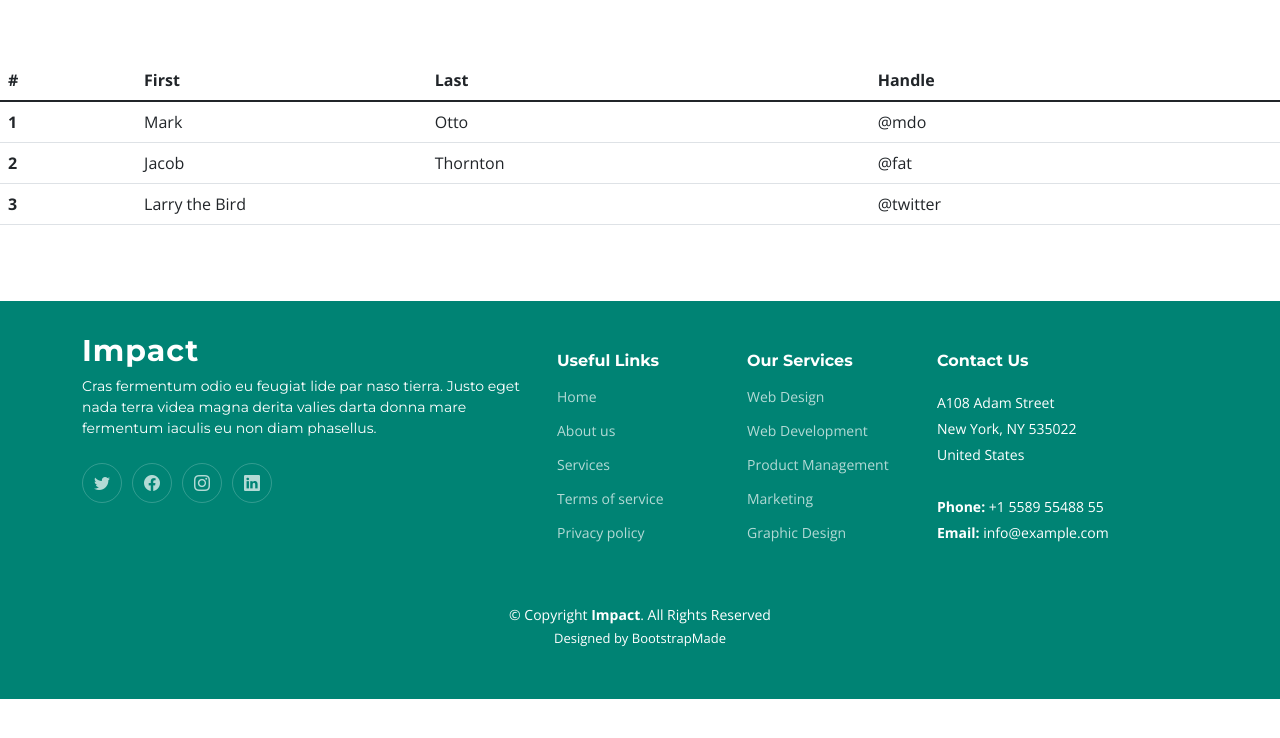
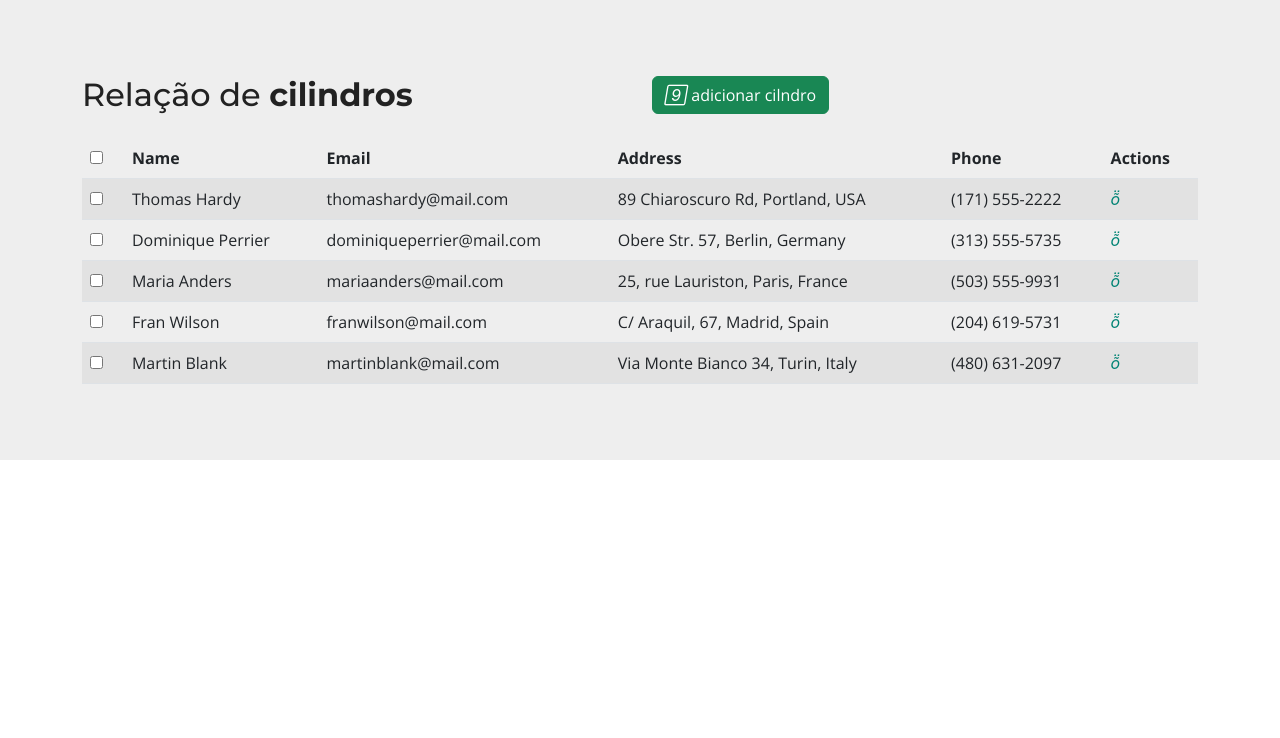
Before and after one commit to JPFS2/oxigeniocariri, a PHP site: page /painel.html in a window 1280 px wide. Shown: the part 40-778 px from the top of the page. Run offline with PHP 8.4, Linux system fonts and the light colour scheme.

Commit message:
Atualizando painel

```diff
--- a/login.php
+++ b/login.php
@@ -50,7 +50,6 @@
         </div>
     </div>
 </section>
-
 <!-- ======= Footer ======= -->
 <section class="h-75 gradient-form" style="background-color: #eee;">
     <section class="vh-100">
@@ -137,6 +136,7 @@
 <!-- Template Main JS File -->
 <script src="assets/js/main.js"></script>
 
+
 </body>
 
 </html>
--- a/painel.html
+++ b/painel.html
@@ -16,7 +16,8 @@
     <!-- Google Fonts -->
     <link rel="preconnect" href="https://fonts.googleapis.com">
     <link rel="preconnect" href="https://fonts.gstatic.com" crossorigin>
-  <link href="https://fonts.googleapis.com/css2?family=Open+Sans:ital,wght@0,300;0,400;0,500;0,600;0,700;1,300;1,400;1,600;1,700&family=Montserrat:ital,wght@0,300;0,400;0,500;0,600;0,700;1,300;1,400;1,500;1,600;1,700&family=Raleway:ital,wght@0,300;0,400;0,500;0,600;0,700;1,300;1,400;1,500;1,600;1,700&display=swap" rel="stylesheet">
+    <link href="https://fonts.googleapis.com/css2?family=Open+Sans:ital,wght@0,300;0,400;0,500;0,600;0,700;1,300;1,400;1,600;1,700&family=Montserrat:ital,wght@0,300;0,400;0,500;0,600;0,700;1,300;1,400;1,500;1,600;1,700&family=Raleway:ital,wght@0,300;0,400;0,500;0,600;0,700;1,300;1,400;1,500;1,600;1,700&display=swap"
+          rel="stylesheet">
 
     <!-- Vendor CSS Files -->
     <link href="assets/vendor/bootstrap/css/bootstrap.min.css" rel="stylesheet">
@@ -36,7 +37,8 @@
 <section id="topbar" class="topbar d-flex align-items-center">
     <div class="container d-flex justify-content-center justify-content-md-between">
         <div class="contact-info d-flex align-items-center">
-        <i class="bi bi-envelope d-flex align-items-center"><a href="mailto:contact@example.com">contact@example.com</a></i>
+            <i class="bi bi-envelope d-flex align-items-center"><a
+                    href="mailto:contact@example.com">contact@example.com</a></i>
             <i class="bi bi-phone d-flex align-items-center ms-4"><span>+55 88 3532 0017</span></i>
             <i class="bi bi-whatsapp d-flex align-items-center ms-4"><span>+55 88 98149 2016</span></i>
         </div>
@@ -48,116 +50,237 @@
         </div>
     </div>
 </section>
+<!-- ======= Footer ======= -->
+<section class="h-75 gradient-form" style="background-color: #eee;">
 
-  <main id="main">
+    <div class="container">
+        <div class="table-wrapper">
+            <div class="table-title">
+                <div class="row">
+                    <div class="col-sm-6 py-3">
+                        <h2>Relação de <b>cilindros</b></h2>
+                    </div>
+                    <div class="col-sm-6 py-3">
+                        <a href="#addEmployeeModal" class="btn btn-success" data-toggle="modal"><i
+                                class="">&#xE147;</i> <span>adicionar cilndro</span></a>
 
-    <!-- ======= Breadcrumbs ======= -->
-
-
-    <section class="sample-page">
-        <table class="table">
+                    </div>
+                </div>
+            </div>
+            <table class="table table-striped table-hover">
                 <thead>
                 <tr>
-                <th scope="col">#</th>
-                <th scope="col">First</th>
-                <th scope="col">Last</th>
-                <th scope="col">Handle</th>
+                    <th>
+							<span class="custom-checkbox">
+								<input type="checkbox" id="selectAll">
+								<label for="selectAll"></label>
+							</span>
+                    </th>
+                    <th>Name</th>
+                    <th>Email</th>
+                    <th>Address</th>
+                    <th>Phone</th>
+                    <th>Actions</th>
                 </tr>
                 </thead>
-            <tbody class="table-group-divider">
+                <tbody>
                 <tr>
-                <th scope="row">1</th>
-                <td>Mark</td>
-                <td>Otto</td>
-                <td>@mdo</td>
+                    <td>
+							<span class="custom-checkbox">
+								<input type="checkbox" id="checkbox1" name="options[]" value="1">
+								<label for="checkbox1"></label>
+							</span>
+                    </td>
+                    <td>Thomas Hardy</td>
+                    <td>thomashardy@mail.com</td>
+                    <td>89 Chiaroscuro Rd, Portland, USA</td>
+                    <td>(171) 555-2222</td>
+                    <td>
+                        <a href="#editEmployeeModal" class="edit" data-toggle="modal"><i class="material-icons"
+                                                                                         data-toggle="tooltip"
+                                                                                         title="Edit">&#xE254;</i></a>
+                        <a href="#deleteEmployeeModal" class="delete" data-toggle="modal"><i class="material-icons"
+                                                                                             data-toggle="tooltip"
+                                                                                             title="Delete">&#xE872;</i></a>
+                    </td>
                 </tr>
                 <tr>
-                <th scope="row">2</th>
-                <td>Jacob</td>
-                <td>Thornton</td>
-                <td>@fat</td>
+                    <td>
+							<span class="custom-checkbox">
+								<input type="checkbox" id="checkbox2" name="options[]" value="1">
+								<label for="checkbox2"></label>
+							</span>
+                    </td>
+                    <td>Dominique Perrier</td>
+                    <td>dominiqueperrier@mail.com</td>
+                    <td>Obere Str. 57, Berlin, Germany</td>
+                    <td>(313) 555-5735</td>
+                    <td>
+                        <a href="#editEmployeeModal" class="edit" data-toggle="modal"><i class="material-icons"
+                                                                                         data-toggle="tooltip"
+                                                                                         title="Edit">&#xE254;</i></a>
+                        <a href="#deleteEmployeeModal" class="delete" data-toggle="modal"><i class="material-icons"
+                                                                                             data-toggle="tooltip"
+                                                                                             title="Delete">&#xE872;</i></a>
+                    </td>
                 </tr>
                 <tr>
-                <th scope="row">3</th>
-                <td colspan="2">Larry the Bird</td>
-                <td>@twitter</td>
+                    <td>
+							<span class="custom-checkbox">
+								<input type="checkbox" id="checkbox3" name="options[]" value="1">
+								<label for="checkbox3"></label>
+							</span>
+                    </td>
+                    <td>Maria Anders</td>
+                    <td>mariaanders@mail.com</td>
+                    <td>25, rue Lauriston, Paris, France</td>
+                    <td>(503) 555-9931</td>
+                    <td>
+                        <a href="#editEmployeeModal" class="edit" data-toggle="modal"><i class="material-icons"
+                                                                                         data-toggle="tooltip"
+                                                                                         title="Edit">&#xE254;</i></a>
+                        <a href="#deleteEmployeeModal" class="delete" data-toggle="modal"><i class="material-icons"
+                                                                                             data-toggle="tooltip"
+                                                                                             title="Delete">&#xE872;</i></a>
+                    </td>
+                </tr>
+                <tr>
+                    <td>
+							<span class="custom-checkbox">
+								<input type="checkbox" id="checkbox4" name="options[]" value="1">
+								<label for="checkbox4"></label>
+							</span>
+                    </td>
+                    <td>Fran Wilson</td>
+                    <td>franwilson@mail.com</td>
+                    <td>C/ Araquil, 67, Madrid, Spain</td>
+                    <td>(204) 619-5731</td>
+                    <td>
+                        <a href="#editEmployeeModal" class="edit" data-toggle="modal"><i class="material-icons"
+                                                                                         data-toggle="tooltip"
+                                                                                         title="Edit">&#xE254;</i></a>
+                        <a href="#deleteEmployeeModal" class="delete" data-toggle="modal"><i class="material-icons"
+                                                                                             data-toggle="tooltip"
+                                                                                             title="Delete">&#xE872;</i></a>
+                    </td>
+                </tr>
+                <tr>
+                    <td>
+							<span class="custom-checkbox">
+								<input type="checkbox" id="checkbox5" name="options[]" value="1">
+								<label for="checkbox5"></label>
+							</span>
+                    </td>
+                    <td>Martin Blank</td>
+                    <td>martinblank@mail.com</td>
+                    <td>Via Monte Bianco 34, Turin, Italy</td>
+                    <td>(480) 631-2097</td>
+                    <td>
+                        <a href="#editEmployeeModal" class="edit" data-toggle="modal"><i class="material-icons"
+                                                                                         data-toggle="tooltip"
+                                                                                         title="Edit">&#xE254;</i></a>
+                        <a href="#deleteEmployeeModal" class="delete" data-toggle="modal"><i class="material-icons"
+                                                                                             data-toggle="tooltip"
+                                                                                             title="Delete">&#xE872;</i></a>
+                    </td>
                 </tr>
                 </tbody>
             </table>
-    </section>
 
-  </main><!-- End #main -->
-
-  <!-- ======= Footer ======= -->
-  <footer id="footer" class="footer">
-
-    <div class="container">
-      <div class="row gy-4">
-        <div class="col-lg-5 col-md-12 footer-info">
-          <a href="index.html" class="logo d-flex align-items-center">
-            <span>Impact</span>
-          </a>
-          <p>Cras fermentum odio eu feugiat lide par naso tierra. Justo eget nada terra videa magna derita valies darta donna mare fermentum iaculis eu non diam phasellus.</p>
-          <div class="social-links d-flex mt-4">
-            <a href="#" class="twitter"><i class="bi bi-twitter"></i></a>
-            <a href="#" class="facebook"><i class="bi bi-facebook"></i></a>
-            <a href="#" class="instagram"><i class="bi bi-instagram"></i></a>
-            <a href="#" class="linkedin"><i class="bi bi-linkedin"></i></a>
+        </div>
+    </div>
+    <!-- Edit Modal HTML -->
+    <div id="addEmployeeModal" class="modal fade">
+        <div class="modal-dialog">
+            <div class="modal-content">
+                <form>
+                    <div class="modal-header">
+                        <h4 class="modal-title">Add Employee</h4>
+                        <button type="button" class="close" data-dismiss="modal" aria-hidden="true">&times;</button>
+                    </div>
+                    <div class="modal-body">
+                        <div class="form-group">
+                            <label>Name</label>
+                            <input type="text" class="form-control" required>
+                        </div>
+                        <div class="form-group">
+                            <label>Email</label>
+                            <input type="email" class="form-control" required>
+                        </div>
+                        <div class="form-group">
+                            <label>Address</label>
+                            <textarea class="form-control" required></textarea>
+                        </div>
+                        <div class="form-group">
+                            <label>Phone</label>
+                            <input type="text" class="form-control" required>
+                        </div>
+                    </div>
+                    <div class="modal-footer">
+                        <input type="button" class="btn btn-default" data-dismiss="modal" value="Cancel">
+                        <input type="submit" class="btn btn-success" value="Add">
+                    </div>
+                </form>
+            </div>
+        </div>
+    </div>
+    <!-- Edit Modal HTML -->
+    <div id="editEmployeeModal" class="modal fade">
+        <div class="modal-dialog">
+            <div class="modal-content">
+                <form>
+                    <div class="modal-header">
+                        <h4 class="modal-title">Edit Employee</h4>
+                        <button type="button" class="close" data-dismiss="modal" aria-hidden="true">&times;</button>
+                    </div>
+                    <div class="modal-body">
+                        <div class="form-group">
+                            <label>Name</label>
+                            <input type="text" class="form-control" required>
+                        </div>
+                        <div class="form-group">
+                            <label>Email</label>
+                            <input type="email" class="form-control" required>
+                        </div>
+                        <div class="form-group">
+                            <label>Address</label>
+                            <textarea class="form-control" required></textarea>
+                        </div>
+                        <div class="form-group">
+                            <label>Phone</label>
+                            <input type="text" class="form-control" required>
+                        </div>
+                    </div>
+                    <div class="modal-footer">
+                        <input type="button" class="btn btn-default" data-dismiss="modal" value="Cancel">
+                        <input type="submit" class="btn btn-info" value="Save">
+                    </div>
+                </form>
+            </div>
+        </div>
+    </div>
+    <!-- Delete Modal HTML -->
+    <div id="deleteEmployeeModal" class="modal fade">
+        <div class="modal-dialog">
+            <div class="modal-content">
+                <form>
+                    <div class="modal-header">
+                        <h4 class="modal-title">Delete Employee</h4>
+                        <button type="button" class="close" data-dismiss="modal" aria-hidden="true">&times;</button>
+                    </div>
+                    <div class="modal-body">
+                        <p>Are you sure you want to delete these Records?</p>
+                        <p class="text-warning"><small>This action cannot be undone.</small></p>
+                    </div>
+                    <div class="modal-footer">
+                        <input type="button" class="btn btn-default" data-dismiss="modal" value="Cancel">
+                        <input type="submit" class="btn btn-danger" value="Delete">
+                    </div>
+                </form>
+            </div>
         </div>
     </div>
 
-        <div class="col-lg-2 col-6 footer-links">
-          <h4>Useful Links</h4>
-          <ul>
-            <li><a href="#">Home</a></li>
-            <li><a href="#">About us</a></li>
-            <li><a href="#">Services</a></li>
-            <li><a href="#">Terms of service</a></li>
-            <li><a href="#">Privacy policy</a></li>
-          </ul>
-        </div>
-
-        <div class="col-lg-2 col-6 footer-links">
-          <h4>Our Services</h4>
-          <ul>
-            <li><a href="#">Web Design</a></li>
-            <li><a href="#">Web Development</a></li>
-            <li><a href="#">Product Management</a></li>
-            <li><a href="#">Marketing</a></li>
-            <li><a href="#">Graphic Design</a></li>
-          </ul>
-        </div>
-
-        <div class="col-lg-3 col-md-12 footer-contact text-center text-md-start">
-          <h4>Contact Us</h4>
-          <p>
-            A108 Adam Street <br>
-            New York, NY 535022<br>
-            United States <br><br>
-            <strong>Phone:</strong> +1 5589 55488 55<br>
-            <strong>Email:</strong> info@example.com<br>
-          </p>
-
-        </div>
-
-      </div>
-    </div>
-
-    <div class="container mt-4">
-      <div class="copyright">
-        &copy; Copyright <strong><span>Impact</span></strong>. All Rights Reserved
-      </div>
-      <div class="credits">
-        <!-- All the links in the footer should remain intact. -->
-        <!-- You can delete the links only if you purchased the pro version. -->
-        <!-- Licensing information: https://bootstrapmade.com/license/ -->
-        <!-- Purchase the pro version with working PHP/AJAX contact form: https://bootstrapmade.com/impact-bootstrap-business-website-template/ -->
-        Designed by <a href="https://bootstrapmade.com/">BootstrapMade</a>
-      </div>
-    </div>
-
-  </footer><!-- End Footer -->
-  <!-- End Footer -->
 
     <a href="#" class="scroll-top d-flex align-items-center justify-content-center"><i class="bi bi-arrow-up-short"></i></a>
 
@@ -175,6 +298,7 @@
     <!-- Template Main JS File -->
     <script src="assets/js/main.js"></script>
 
+
 </body>
 
 </html>
```
Lines whose indentation alone changed are shown as unchanged.
